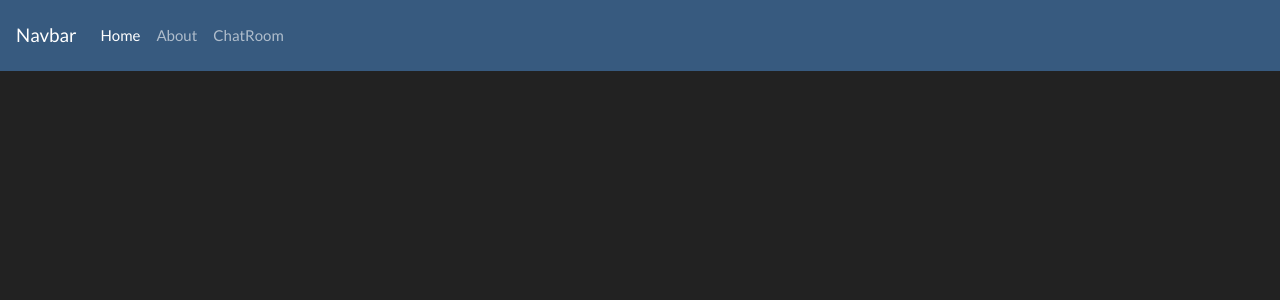
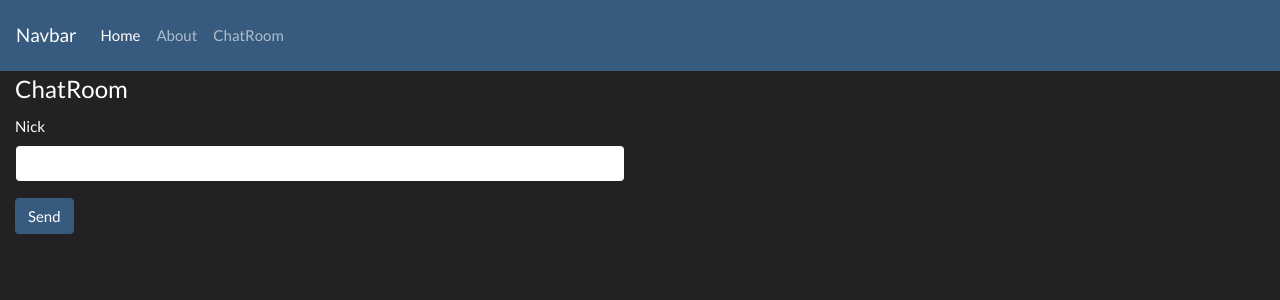
Before and after one commit to angelmolalla/Chat-Anonimo, a React (Create React App) app in the folder chat-anonimo/: page /addUser in a window 1280 px wide. Shown: the top 300 px of the page. Built offline with nearby package versions, Linux system fonts and the light colour scheme; no server answers; the database is empty.

Commit message:
Implementación de la funcionalidad agregar usuario
Implementación de la funcionalidad agregar usuario en firebase y con mensajes de validacion con sweetalert2; para nick repetido o vacio

```diff
--- a/chat-anonimo/package.json
+++ b/chat-anonimo/package.json
@@ -16,7 +16,9 @@
     "react-dom": "^16.13.1",
     "react-router-dom": "^5.2.0",
     "react-scripts": "3.4.1",
-    "styled-components": "^5.1.1"
+    "styled-components": "^5.1.1",
+    "sweetalert2": "^9.15.3",
+    "sweetalert2-react-content": "^3.0.1"
   },
   "scripts": {
     "start": "react-scripts start",
--- a/chat-anonimo/src/App.js
+++ b/chat-anonimo/src/App.js
@@ -4,6 +4,7 @@ import Home from "./components/Home";
 import About from "./components/About";
 import NavigationBar from "./components/NavigationBar";
 import ChatRoom from "./components/ChatRoom";
+import AddUser from "./components/AddUser";
 import * as firebase from "firebase";
 
 export const API_KEY = process.env.REACT_APP_FIREBASE_API_KEY;
@@ -37,8 +38,7 @@ function App() {
         <Route exact path="/" component={Home}></Route>
         <Route exact path="/about" component={About}></Route>
         <Route exact path="/chatRoom" component={ChatRoom}></Route>
-
-
+        <Route exact path="/addUser" component={AddUser}></Route>
         </Switch>
       </Router>
     </React.Fragment>
--- /dev/null
+++ b/chat-anonimo/src/components/AddUser.js
@@ -0,0 +1,103 @@
+import React, { Component } from "react";
+import * as firebase from "firebase";
+import "./ChatRoom.css";
+import Swal from "sweetalert2";
+
+class AddUser extends Component {
+  constructor(props) {
+    super(props);
+    this.state = {
+      user: "",
+      users: [],
+    };
+    this.handleSubmit = this.handleSubmit.bind(this);
+    this.updateUser = this.updateUser.bind(this);
+  }
+
+  updateUser(event) {
+    this.setState({ user: event.target.value });
+  }
+
+  componentDidMount() {
+    firebase
+      .database()
+      .ref("users/")
+      .on("value", (snapshot) => {
+        const currentUser = snapshot.val();
+        if (currentUser !== null) {
+          this.setState({
+            users: currentUser,
+          });
+        }
+      });
+  }
+  handleSubmit(event) {
+    event.preventDefault();
+    const listUser = this.state.users;
+    const user = {
+      id: this.state.users.length,
+      nick: this.state.user,
+    };
+    const validateNick = this.state.users
+      .map(function (e) {
+        return e.nick;
+      })
+      .find((element) => element == this.state.user);
+
+    if (Object.keys(this.state.user).length === 0) {
+      Swal.fire({
+        title: "Error",
+        icon: "error",
+        text: "El nick esta vacio",
+      });
+      return;
+    }
+
+    if (validateNick) {
+      Swal.fire({
+        title: "Error",
+        icon: "error",
+        text: "El nick ya esta en uso",
+      });
+      return;
+    }
+
+    this.setState({ users: listUser });
+    firebase.database().ref(`users/${user.id}`).set(user);
+    Swal.fire(
+      "Operación correcta!",
+      "Nuevo usuario agregado, con el nick: " + this.state.user,
+      "success"
+    );
+    this.setState({ user: "" });
+  }
+  render() {
+    return (
+      <div className="container-fluid">
+        <legend>ChatRoom</legend>
+        <div className="row">
+          <div className="col-md-12">
+            <div className="row">
+              <div className="col-md-6">
+                <form role="form" onSubmit={this.handleSubmit}>
+                  <div className="form-group">
+                    <label>Nick</label>
+                    <input
+                      className="form-control"
+                      type="text"
+                      value={this.state.user}
+                      onChange={this.updateUser}
+                    />
+                  </div>
+                  <button className="btn btn-primary">Send</button>
+                </form>
+              </div>
+            </div>
+          </div>
+        </div>
+      </div>
+    );
+  }
+}
+
+export default AddUser;
```
Also changed, not shown: 1 other file (tests, documents, lock files or other folders).
